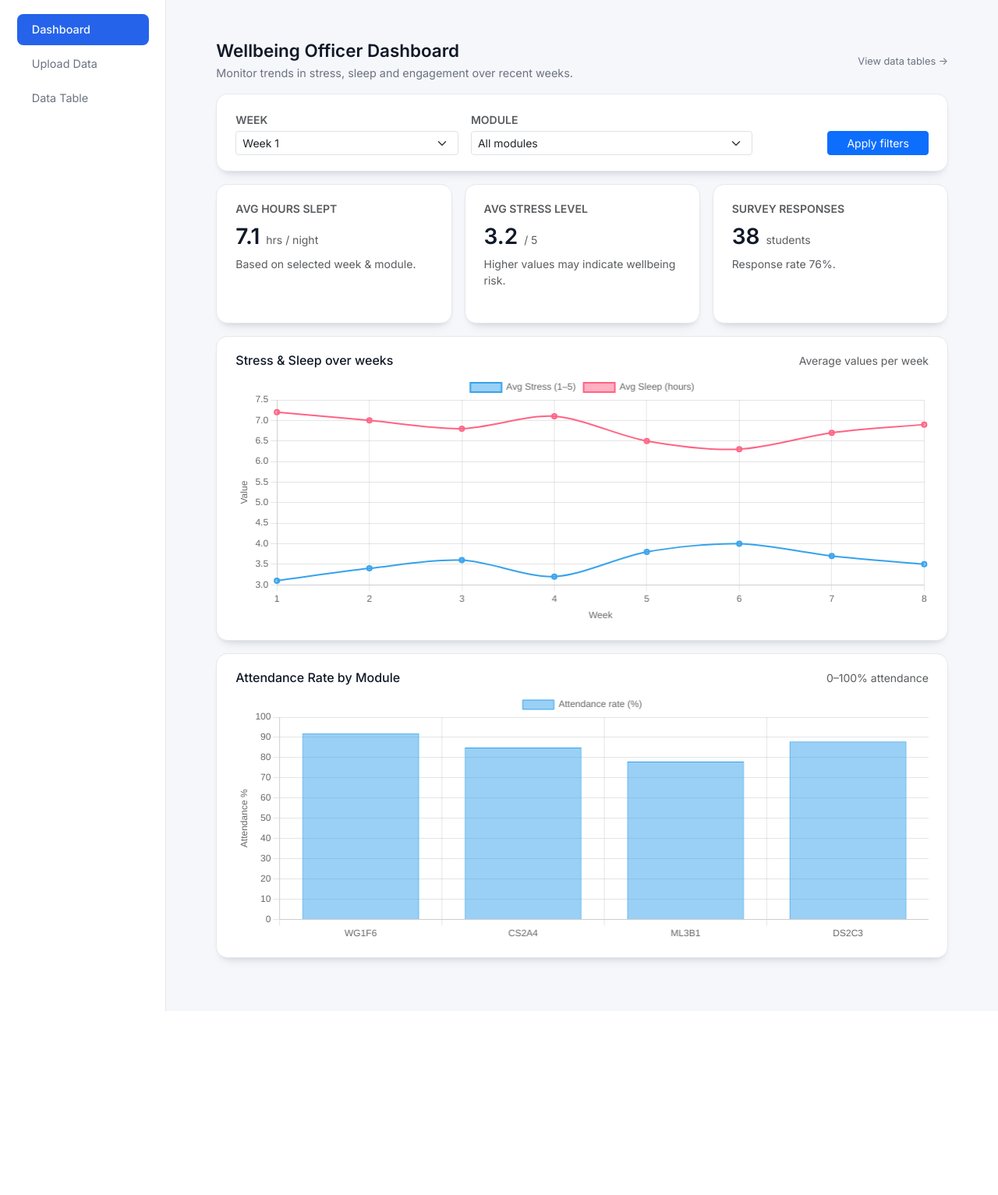
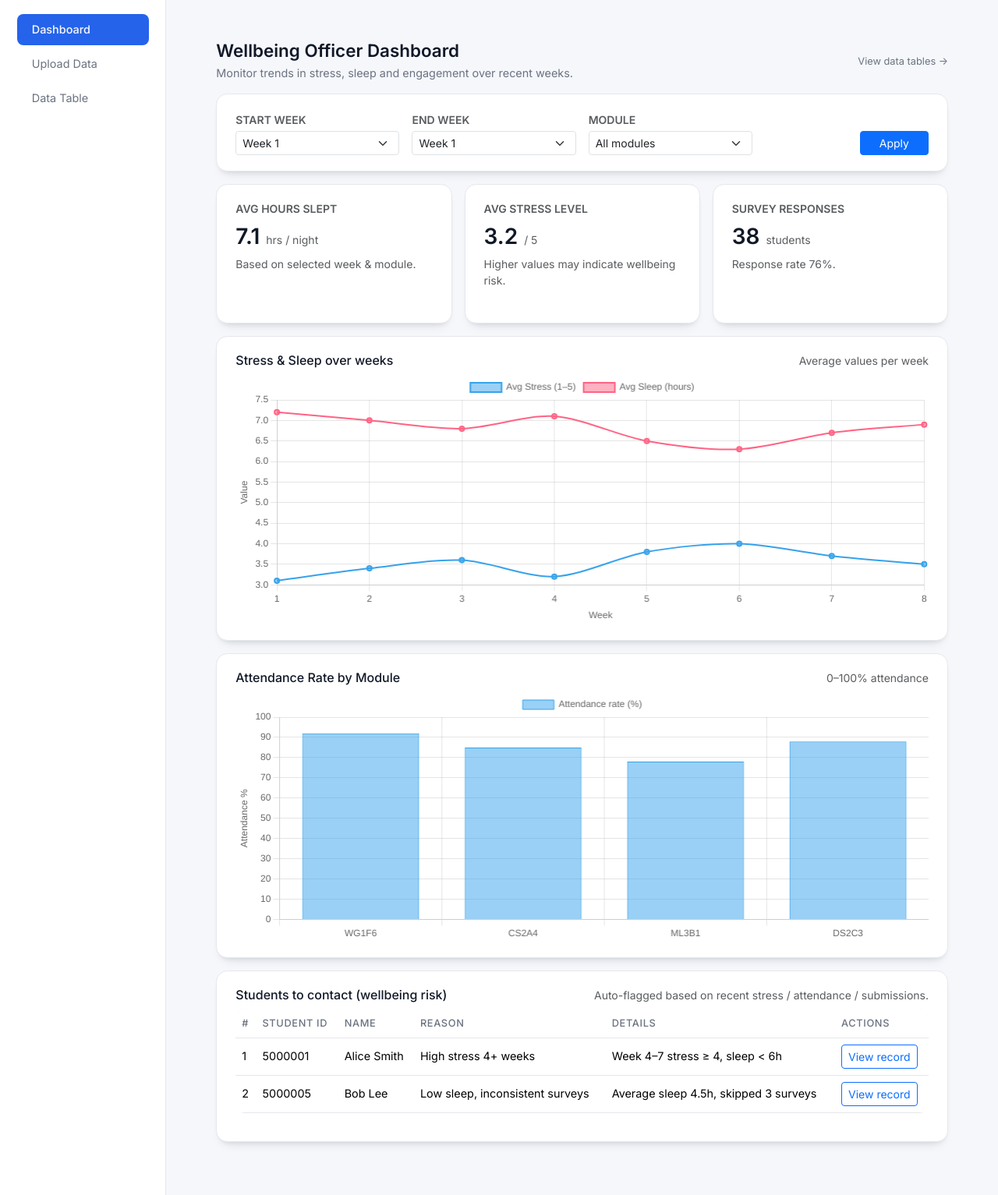
Before and after one commit to lw384/Student-Wellbeing-Monitor, a Flask app: page /dashboard/wellbeing in a window 1280 px wide. Shown: the part 51-1584 px from the top of the page at 78% size. Before the commit the page ends 1348 px from the top, so only its background shows below. Run offline with Flask 3, Linux system fonts and the light colour scheme.

Commit message:
feat: add risk table in dashboard

```diff
--- a/src/student_wellbeing_monitor/ui/app.py
+++ b/src/student_wellbeing_monitor/ui/app.py
@@ -60,6 +60,22 @@ def dashboard(role):
     modules_for_chart = ["WG1F6", "CS2A4", "ML3B1", "DS2C3"]
     attendance_rate = [0.92, 0.85, 0.78, 0.88]
 
+    if role == "wellbeing":
+        students_to_contact = [
+            {
+                "student_id": 5000001,
+                "name": "Alice Smith",
+                "reason": "High stress 4+ weeks",
+                "detail": "Week 4–7 stress ≥ 4, sleep < 6h",
+            },
+            {
+                "student_id": 5000005,
+                "name": "Bob Lee",
+                "reason": "Low sleep, inconsistent surveys",
+                "detail": "Average sleep 4.5h, skipped 3 surveys",
+            },
+        ]
+
     return render_template(
         "dashboard.html",
         role=role,
@@ -73,6 +89,7 @@ def dashboard(role):
         avg_sleep=avg_sleep,
         modules_for_chart=modules_for_chart,
         attendance_rate=attendance_rate,
+        students_to_contact=students_to_contact,
     )
 
 
--- a/src/student_wellbeing_monitor/ui/templates/dashboard.html
+++ b/src/student_wellbeing_monitor/ui/templates/dashboard.html
@@ -31,9 +31,9 @@
   <div class="card-elevated mb-3">
     <form class="row g-3 align-items-end" method="get"
           action="{{ url_for('dashboard', role=role) }}">
-      <div class="col-12 col-md-4">
+     <div class="col-12 col-md-3">
         <label class="form-label fw-semibold small text-uppercase text-muted mb-1">
-          Week
+          Start Week
         </label>
         <select name="week" class="form-select form-select-sm">
           {# weeks 是后端传入的列表，例如 [1,2,...,12]；current_week 当前选中值 #}
@@ -41,12 +41,27 @@
             <option value="{{ w }}"
                     {% if w == current_week|default(1) %}selected{% endif %}>
               Week {{ w }}
-            </option>
+             </option>
           {% endfor %}
         </select>
       </div>
 
-      <div class="col-12 col-md-5">
+      <div class="col-12 col-md-3">
+        <label class="form-label fw-semibold small text-uppercase text-muted mb-1">
+          End Week
+        </label>
+        <select name="week" class="form-select form-select-sm">
+          {# weeks 是后端传入的列表，例如 [1,2,...,12]；current_week 当前选中值 #}
+          {% for w in weeks|default([1,2,3,4,5,6,7,8]) %}
+            <option value="{{ w }}"
+                    {% if w == current_week|default(1) %}selected{% endif %}>
+              Week {{ w }}
+             </option>
+          {% endfor %}
+        </select>
+      </div>
+
+      <div class="col-12 col-md-3">
         <label class="form-label fw-semibold small text-uppercase text-muted mb-1">
           Module
         </label>
@@ -64,7 +79,7 @@
 
       <div class="col-12 col-md-3 text-md-end">
         <button type="submit" class="btn btn-primary btn-sm px-4">
-          Apply filters
+          Apply
         </button>
       </div>
     </form>
@@ -150,6 +165,60 @@
     <div style="height: 320px;">
       <canvas id="barChart"></canvas>
     </div>
+  </div>
+
+    {# ==== 需要联系的学生列表 ==== #}
+  <div class="card-elevated mb-3">
+    <div class="d-flex justify-content-between align-items-center mb-2">
+      <h6 class="mb-0">
+        {% if role == "wellbeing" %}
+          Students to contact (wellbeing risk)
+        {% else %}
+          Students to contact (engagement risk)
+        {% endif %}
+      </h6>
+      <span class="text-muted small">
+        Auto-flagged based on recent stress / attendance / submissions.
+      </span>
+    </div>
+
+    {% if students_to_contact %}
+      <div class="table-responsive">
+        <table class="table table-hover align-middle">
+          <thead>
+            <tr>
+              <th>#</th>
+              <th>Student ID</th>
+              <th>Name</th>
+              <th>Reason</th>
+              <th>Details</th>
+              <th>Actions</th>
+            </tr>
+          </thead>
+          <tbody>
+            {% for s in students_to_contact %}
+              <tr>
+                <td>{{ loop.index }}</td>
+                <td>{{ s.student_id }}</td>
+                <td>{{ s.name }}</td>
+                <td>{{ s.reason }}</td>
+                <td>{{ s.detail }}</td>
+                <td>
+                  <a class="btn btn-sm btn-outline-primary"
+                     href="{{ url_for('view_data', role=role, data_type='wellbeing') }}">
+                    View record
+                  </a>
+                </td>
+              </tr>
+            {% endfor %}
+          </tbody>
+        </table>
+      </div>
+    {% else %}
+      <p class="text-muted small mb-0">
+        No students currently flagged for follow-up in the selected period.
+      </p>
+    {% endif %}
   </div>
 </div>
 
```
